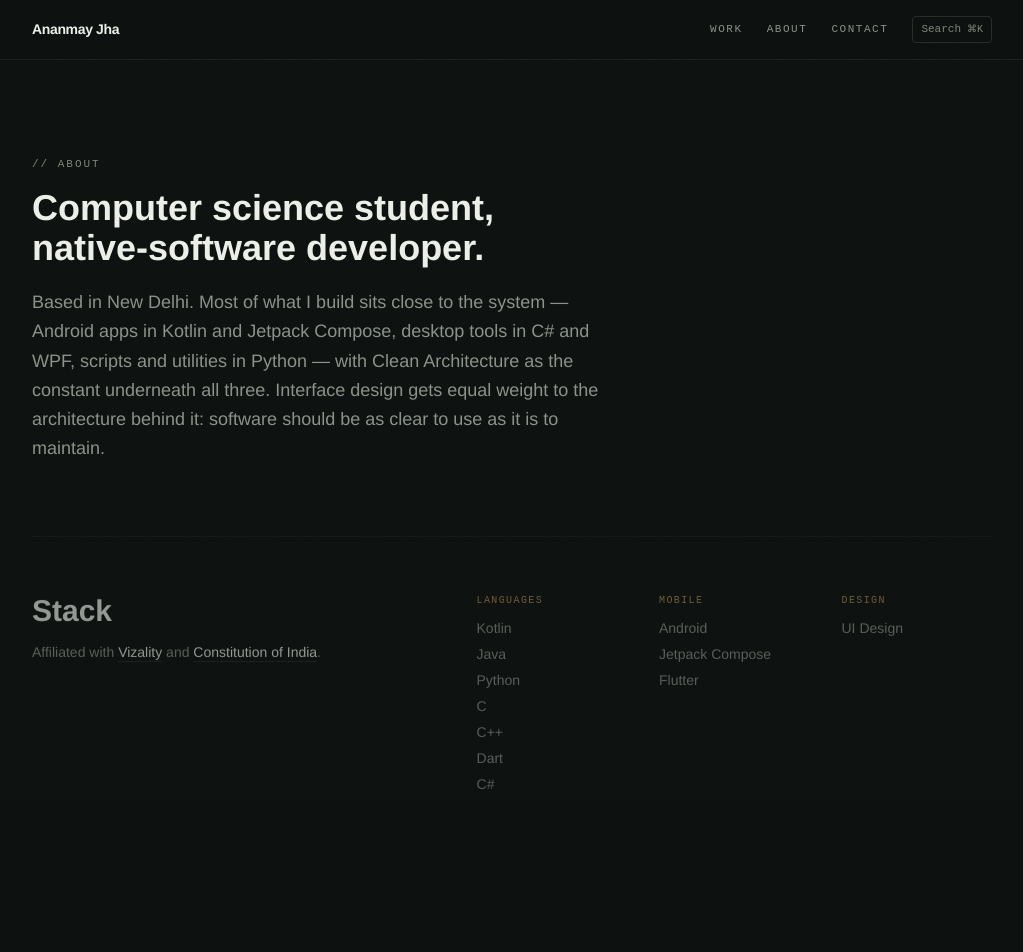
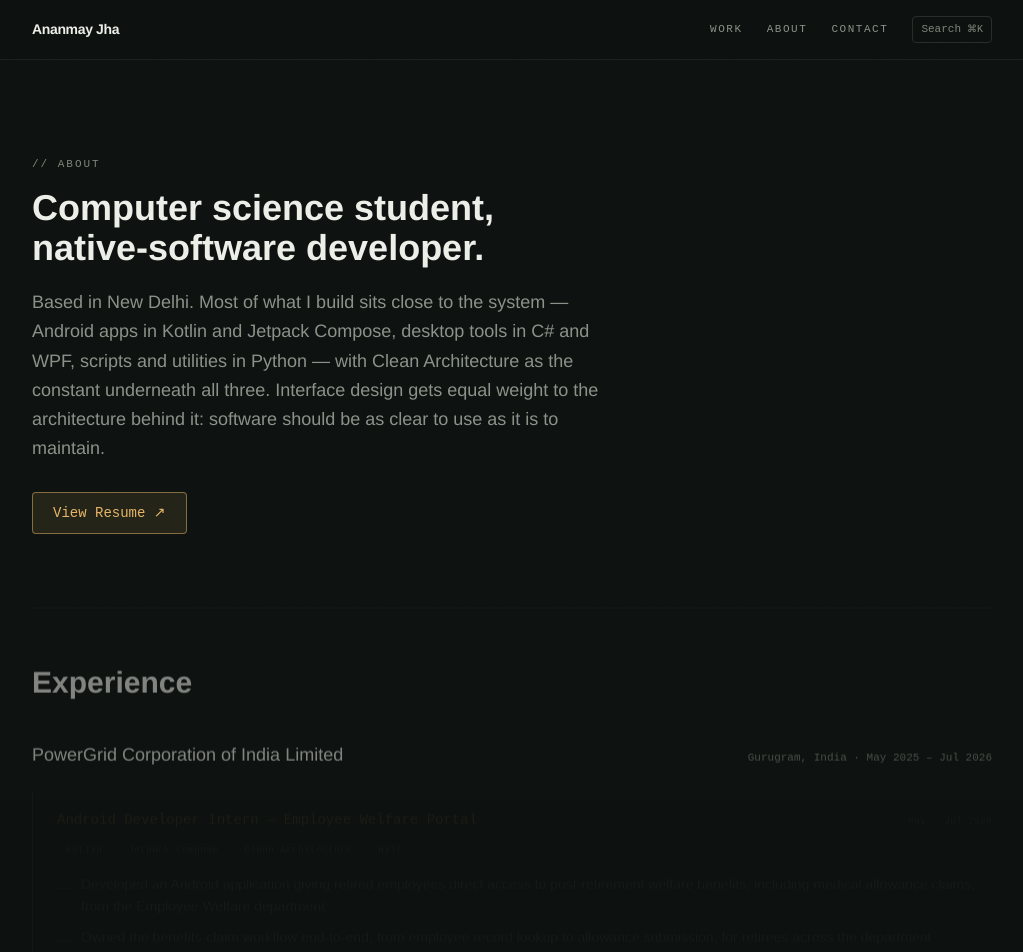
Before and after one commit to a1b2d56/portfolio, a React (Vite) app: page /about in a window 1280 px wide. Shown: the top 952 px of the page, without its empty margins (128-1151 px from the left). Built offline with nearby package versions, Linux system fonts and the light colour scheme.

Commit message:
Add experience section, resume link, and update domain URLs

```diff
--- a/index.html
+++ b/index.html
@@ -13,7 +13,7 @@
     <meta property="og:type" content="website" />
     <meta property="og:title" content="Ananmay Jha — Software Developer" />
     <meta property="og:description" content="Native software developer working across Android, Windows, and Python. Clean Architecture, security-minded, systems-minded." />
-    <meta property="og:url" content="https://ananmay.is-a.dev/" />
+    <meta property="og:url" content="https://ananmayjha.is-a.dev/" />
     <meta name="twitter:card" content="summary" />
     <meta name="twitter:title" content="Ananmay Jha — Software Developer" />
     <meta name="twitter:description" content="Native software developer working across Android, Windows, and Python." />
--- a/src/components/CommandPalette.tsx
+++ b/src/components/CommandPalette.tsx
@@ -48,6 +48,7 @@ export default function CommandPalette({
       { label: "GitHub", hint: "contact", action: visit(contact.github) },
       { label: "LinkedIn", hint: "contact", action: visit(contact.linkedin) },
       { label: "Email", hint: "contact", action: mail(contact.email) },
+      { label: "Resume", hint: "contact", action: visit(contact.resume) },
     ];
   }, [navigate, onClose]);
 
--- /dev/null
+++ b/src/components/Experience.tsx
@@ -0,0 +1,62 @@
+import SectionReveal from "./SectionReveal";
+import { experience } from "../data/experience";
+
+export default function Experience() {
+  return (
+    <div className="mt-16 border-t border-border-soft pt-14">
+      <h2 className="font-display text-2xl font-semibold text-balance sm:text-3xl">
+        Experience
+      </h2>
+
+      <div className="mt-10 space-y-10">
+        {experience.map((company) => (
+          <div key={company.company}>
+            <div className="flex flex-wrap items-baseline justify-between gap-x-4 gap-y-1">
+              <h3 className="font-display text-lg font-medium text-text">
+                {company.company}
+              </h3>
+              <span className="font-mono text-[11px] text-text-faint">
+                {company.location} · {company.dates}
+              </span>
+            </div>
+
+            <div className="mt-6 space-y-7 border-l border-border-soft pl-6">
+              {company.roles.map((role, i) => (
+                <SectionReveal key={role.title} delay={i * 60}>
+                  <div className="flex flex-wrap items-baseline justify-between gap-x-4 gap-y-1">
+                    <h4 className="font-mono text-sm text-accent">{role.title}</h4>
+                    <span className="font-mono text-[10px] text-text-faint">
+                      {role.dates}
+                    </span>
+                  </div>
+
+                  {role.stack && (
+                    <div className="mt-2.5 flex flex-wrap gap-2">
+                      {role.stack.map((tech) => (
+                        <span
+                          key={tech}
+                          className="rounded-sm border border-border px-2 py-0.5 font-mono text-[10px] text-text-muted"
+                        >
+                          {tech}
+                        </span>
+                      ))}
+                    </div>
+                  )}
+
+                  <ul className="mt-3 space-y-2">
+                    {role.bullets.map((bullet) => (
+                      <li key={bullet} className="flex gap-2.5 text-sm leading-relaxed text-text-muted">
+                        <span className="mt-[3px] shrink-0 text-text-faint">—</span>
+                        <span>{bullet}</span>
+                      </li>
+                    ))}
+                  </ul>
+                </SectionReveal>
+              ))}
+            </div>
+          </div>
+        ))}
+      </div>
+    </div>
+  );
+}
--- a/src/components/Footer.tsx
+++ b/src/components/Footer.tsx
@@ -5,6 +5,7 @@ const links = [
   { label: "GitHub", href: contact.github, external: true },
   { label: "LinkedIn", href: contact.linkedin, external: true },
   { label: "Email", href: `mailto:${contact.email}`, external: false },
+  { label: "Resume", href: contact.resume, external: true },
   { label: "Instagram", href: contact.instagram, external: true },
 ];
 
--- /dev/null
+++ b/src/data/experience.ts
@@ -0,0 +1,39 @@
+export type ExperienceRole = {
+  title: string;
+  dates: string;
+  stack?: string[];
+  bullets: string[];
+};
+
+export type ExperienceEntry = {
+  company: string;
+  location: string;
+  dates: string;
+  roles: ExperienceRole[];
+};
+
+export const experience: ExperienceEntry[] = [
+  {
+    company: "PowerGrid Corporation of India Limited",
+    location: "Gurugram, India",
+    dates: "May 2025 – Jul 2026",
+    roles: [
+      {
+        title: "Android Developer Intern — Employee Welfare Portal",
+        dates: "May – Jul 2026",
+        stack: ["Kotlin", "Jetpack Compose", "Clean Architecture", "Hilt"],
+        bullets: [
+          "Developed an Android application giving retired employees direct access to post-retirement welfare benefits, including medical allowance claims, from the Employee Welfare department",
+          "Owned the benefits-claim workflow end-to-end, from employee record lookup to allowance submission, for retirees across the department",
+        ],
+      },
+      {
+        title: "Full Stack Developer Intern — Security Advisory Portal",
+        dates: "May – Jul 2025",
+        bullets: [
+          "Built a full-stack security advisory portal to log, track, and coordinate rectification of security issues across the organization's departments, centralizing incident visibility for department stakeholders",
+        ],
+      },
+    ],
+  },
+];
--- a/src/data/projects.ts
+++ b/src/data/projects.ts
@@ -116,5 +116,5 @@ export const contact = {
   linkedin: "https://www.linkedin.com/in/ananmay-jha-125bb028a/",
   email: "ananmayjha@gmail.com",
   instagram: "https://www.instagram.com/devilthebloke/",
-  // resume: add href here once it's ready
+  resume: "/resume.pdf",
 };
--- a/src/pages/About.tsx
+++ b/src/pages/About.tsx
@@ -1,5 +1,7 @@
 import SectionReveal from "../components/SectionReveal";
-import { stackGroups, affiliations } from "../data/projects";
+import Magnetic from "../components/Magnetic";
+import Experience from "../components/Experience";
+import { stackGroups, affiliations, contact } from "../data/projects";
 
 export default function About() {
   return (
@@ -19,9 +21,22 @@ export default function About() {
           Interface design gets equal weight to the architecture behind
           it: software should be as clear to use as it is to maintain.
         </p>
+        <Magnetic
+          href={contact.resume}
+          target="_blank"
+          rel="noreferrer"
+          strength={8}
+          className="mt-7 inline-flex items-center gap-2 rounded-sm border border-accent/50 bg-accent-soft px-5 py-2.5 font-mono text-sm text-accent transition-colors hover:bg-accent hover:text-bg"
+        >
+          View Resume ↗
+        </Magnetic>
       </SectionReveal>
 
       <SectionReveal delay={80}>
+        <Experience />
+      </SectionReveal>
+
+      <SectionReveal delay={120}>
         <div className="mt-16 grid gap-12 border-t border-border-soft pt-14 sm:grid-cols-[1fr_1.3fr]">
           <div>
             <h2 className="font-display text-2xl font-semibold text-balance sm:text-3xl">
```
Also changed, not shown: public/robots.txt, 2 other files (tests, documents, lock files or other folders).
